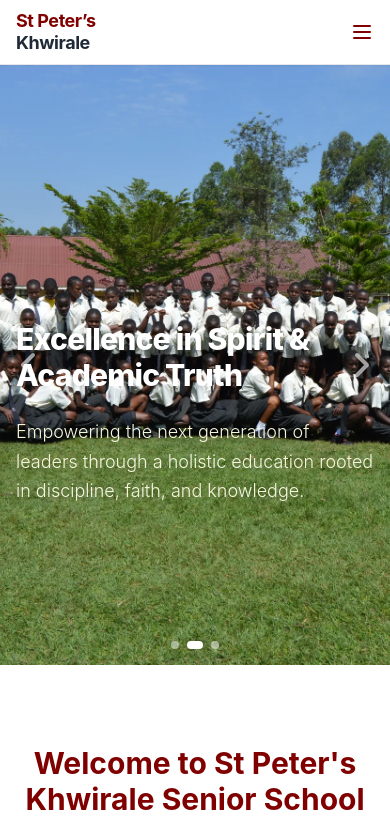
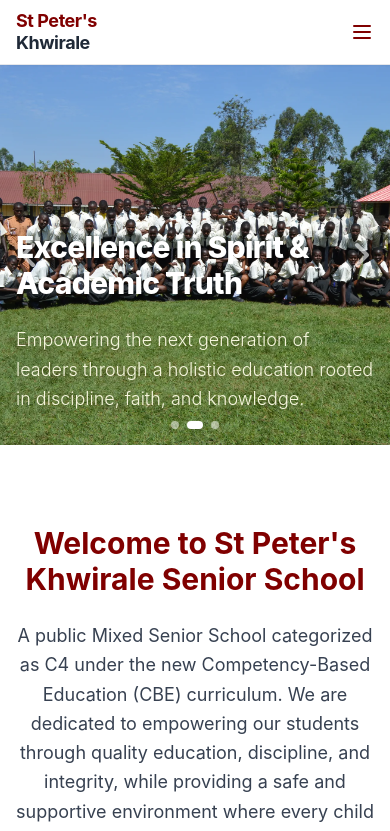
Before and after one commit to sobolo-imdek/St-Peter-s-Khwirale, a React (Vite) app: page / in a window 390 px wide. Shown: the top 831 px of the page. Built offline with nearby package versions, Linux system fonts and the light colour scheme.

Commit message:
feat: Mobile responsiveness, SEO, image optimization, and content fixes

```diff
--- a/src/components/HeroCarousel.jsx
+++ b/src/components/HeroCarousel.jsx
@@ -30,7 +30,7 @@ export default function HeroCarousel({
                         <img
                             src={img}
                             alt={`Hero ${i + 1}`}
-                            className="w-full h-full object-cover"
+                            className="w-full h-full object-cover object-[center_35%]"
                             loading={i === 0 ? "eager" : "lazy"}
                         />
                         {/* Cinematic gradient overlay for text readability - darker on mobile */}
--- a/src/components/Navbar.jsx
+++ b/src/components/Navbar.jsx
@@ -12,7 +12,7 @@ export default function Navbar() {
       <div className="max-w-7xl mx-auto px-4 py-2 flex justify-between items-center h-16">
 
         <Link to="/" className="font-bold text-lg md:text-2xl leading-tight text-school-maroon tracking-tight">
-          St Peter’s <br className="hidden md:inline" />
+          St Peter's <br className="hidden md:inline" />
           <span className="md:inline block text-gray-800">Khwirale <span className="hidden sm:inline">Senior School</span></span>
         </Link>
 
--- a/src/data/content.js
+++ b/src/data/content.js
@@ -1,6 +1,6 @@
 export const schoolData = {
-    name: "St Peter’s Khwirale Senior School",
-    shortName: "St Peter’s Khwirale Senior School",
+    name: "St Peter's Khwirale Senior School",
+    shortName: "St Peter's Khwirale Senior School",
     location: "Khwirale, Busia County",
     contact: {
         phone: "+254 700 564298",
@@ -57,7 +57,7 @@ export const schoolData = {
         image: "/images/principal.webp", // Placeholder path
     },
     about: {
-        history: "Founded in 2005, St Peter’s Khwirale Senior School began as a humble community initiative to bring quality senior education closer to the people of Busia. Over the decades, we have grown into a center of academic prowess, consistently ranking among the top schools in the region.",
+        history: "Founded in 2005, St Peter's Khwirale Senior School began as a humble community initiative to bring quality senior education closer to the people of Busia. Over the decades, we have grown into a center of academic prowess, consistently ranking among the top schools in the region.",
         mission: "To provide quality education that empowers learners to achieve their full potential in a dynamic world.",
         vision: "A center of excellence in academic and character development.",
         coreValues: ["Discipline", "Integrity", "Hard Work", "Fear of God"],
--- a/src/pages/About.jsx
+++ b/src/pages/About.jsx
@@ -53,7 +53,7 @@ export default function About() {
         >
           <div className="max-w-7xl mx-auto px-4 relative z-10">
             <h1 className="text-4xl md:text-6xl font-extrabold mb-6 tracking-tight drop-shadow-lg">
-              About St Peter’s Khwirale Senior School
+              About St Peter's Khwirale Senior School
             </h1>
             <p className="text-xl md:text-2xl opacity-100 max-w-3xl mx-auto leading-relaxed font-bold drop-shadow-md" style={{ color: '#F5F5DC' }}>
               A comprehensive guide to our heritage, values, and community commitment.
@@ -94,7 +94,7 @@ export default function About() {
                 <h2 className="text-3xl md:text-4xl mb-8 mt-2">Overview & FAQs</h2>
                 <div className="prose prose-lg text-gray-600 max-w-none space-y-6">
                   <p>
-                    St Peter’s Khwirale Senior School is a premier mixed day and boarding school located in the heart of Busia County.
+                    St Peter's Khwirale Senior School is a premier mixed day and boarding school located in the heart of Busia County.
                     Since its inception, the school has been a beacon of academic excellence and character formation for students across the region.
                   </p>
                   <div className="grid md:grid-cols-2 gap-8 my-10">
--- a/src/pages/Academics.jsx
+++ b/src/pages/Academics.jsx
@@ -169,7 +169,7 @@ export default function Academics() {
                 <div className="grid md:grid-cols-2 gap-12">
                   <div className="space-y-6">
                     <p className="text-lg opacity-90 leading-relaxed">
-                      St Peter’s Khwirale Senior School has consistently demonstrated academic prowess in national examinations, ranking as one of the best performing schools in Busia County.
+                      St Peter's Khwirale Senior School has consistently demonstrated academic prowess in national examinations, ranking as one of the best performing schools in Busia County.
                     </p>
                     <ul className="space-y-4">
                       <li className="flex items-center gap-3">
--- a/src/pages/Home.jsx
+++ b/src/pages/Home.jsx
@@ -16,10 +16,10 @@ export default function Home() {
       <ScrollToTop />
 
       {/* Hero Section */}
-      <section className="relative z-30 bg-school-primary text-white pb-16 md:pb-20 min-h-[600px] md:min-h-[700px] overflow-hidden">
+      <section className="relative z-30 bg-school-primary text-white pb-6 md:pb-20 min-h-[380px] md:min-h-[700px] overflow-hidden">
         <HeroCarousel images={schoolData.hero.images} />
 
-        <div className="absolute inset-x-0 bottom-0 z-30 max-w-7xl mx-auto px-4 pt-16 pb-40 md:pb-56 flex items-end">
+        <div className="absolute inset-x-0 bottom-0 z-30 max-w-7xl mx-auto px-4 pt-16 pb-8 md:pb-56 flex items-end">
           <div className="text-left md:w-1/2">
             <h1 className="text-3xl md:text-6xl font-extrabold mb-6 tracking-tight text-white drop-shadow-sm">
               {schoolData.hero.headline}
@@ -158,7 +158,7 @@ export default function Home() {
 
           <div className="grid grid-cols-1 sm:grid-cols-2 lg:grid-cols-4 gap-6">
             <Link
-              to="/academics/departments"
+              to="/academics#departments"
               className="group bg-white p-8 rounded-2xl shadow-sm hover:shadow-xl transition-all border border-gray-100 hover:-translate-y-2"
             >
               <div className="text-4xl mb-4 group-hover:scale-110 transition-transform text-center">📚</div>
@@ -167,16 +167,16 @@ export default function Home() {
             </Link>
 
             <Link
-              to="/admissions/fees"
+              to="/contact"
               className="group bg-white p-8 rounded-2xl shadow-sm hover:shadow-xl transition-all border border-gray-100 hover:-translate-y-2"
             >
               <div className="text-4xl mb-4 group-hover:scale-110 transition-transform text-center">💳</div>
               <h3 className="text-xl font-bold mb-2 text-school-primary">Fee Structure</h3>
-              <p className="text-sm text-gray-500">Detailed information about school fees and flexible payment methods.</p>
+              <p className="text-sm text-gray-500">Contact us for detailed information about school fees and payment methods.</p>
             </Link>
 
             <Link
-              to="/academics/results"
+              to="/academics#results"
               className="group bg-white p-8 rounded-2xl shadow-sm hover:shadow-xl transition-all border border-gray-100 hover:-translate-y-2"
             >
               <div className="text-4xl mb-4 group-hover:scale-110 transition-transform text-center">🏆</div>
@@ -185,7 +185,7 @@ export default function Home() {
             </Link>
 
             <Link
-              to="/events"
+              to="/updates#events"
               className="group bg-white p-8 rounded-2xl shadow-sm hover:shadow-xl transition-all border border-gray-100 hover:-translate-y-2"
             >
               <div className="text-4xl mb-4 group-hover:scale-110 transition-transform text-center">📅</div>
```
